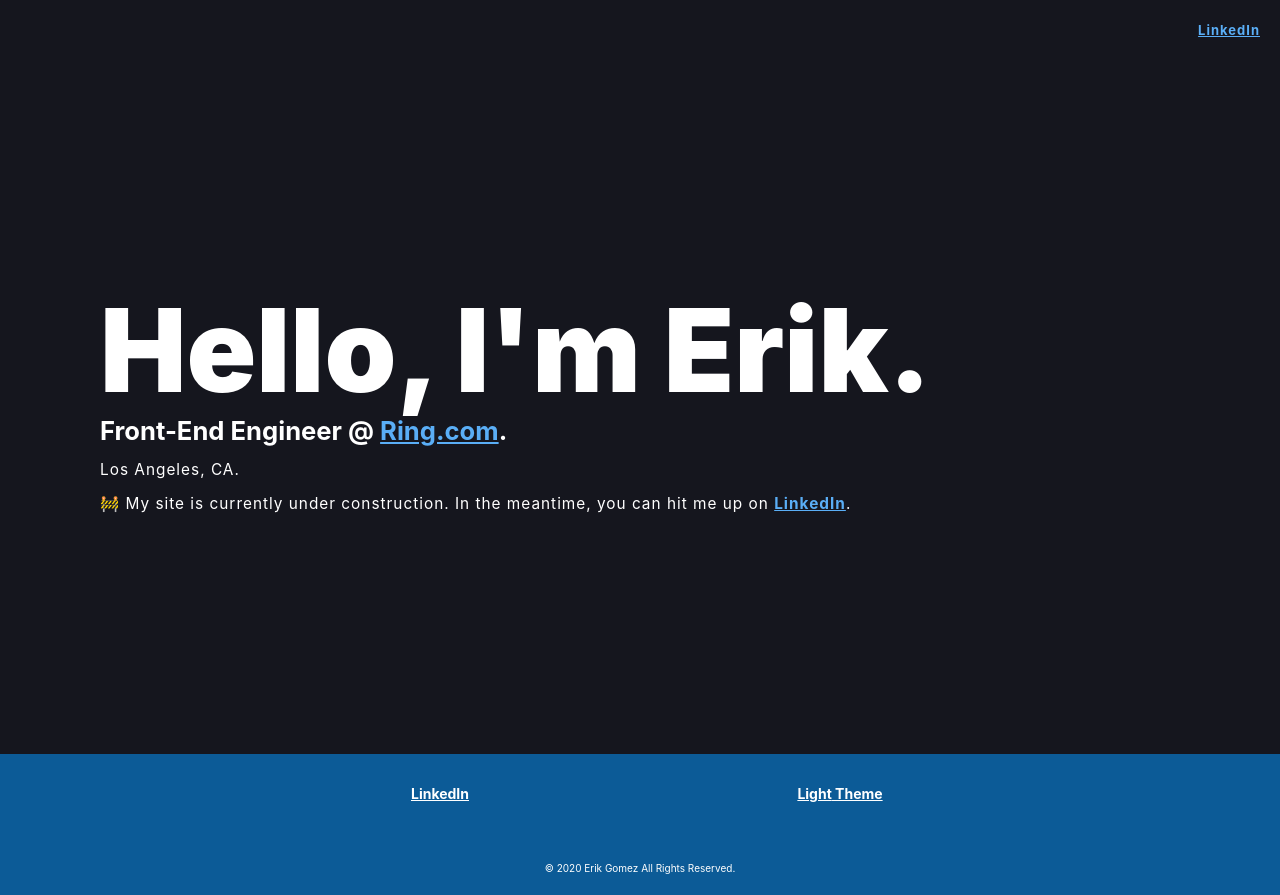
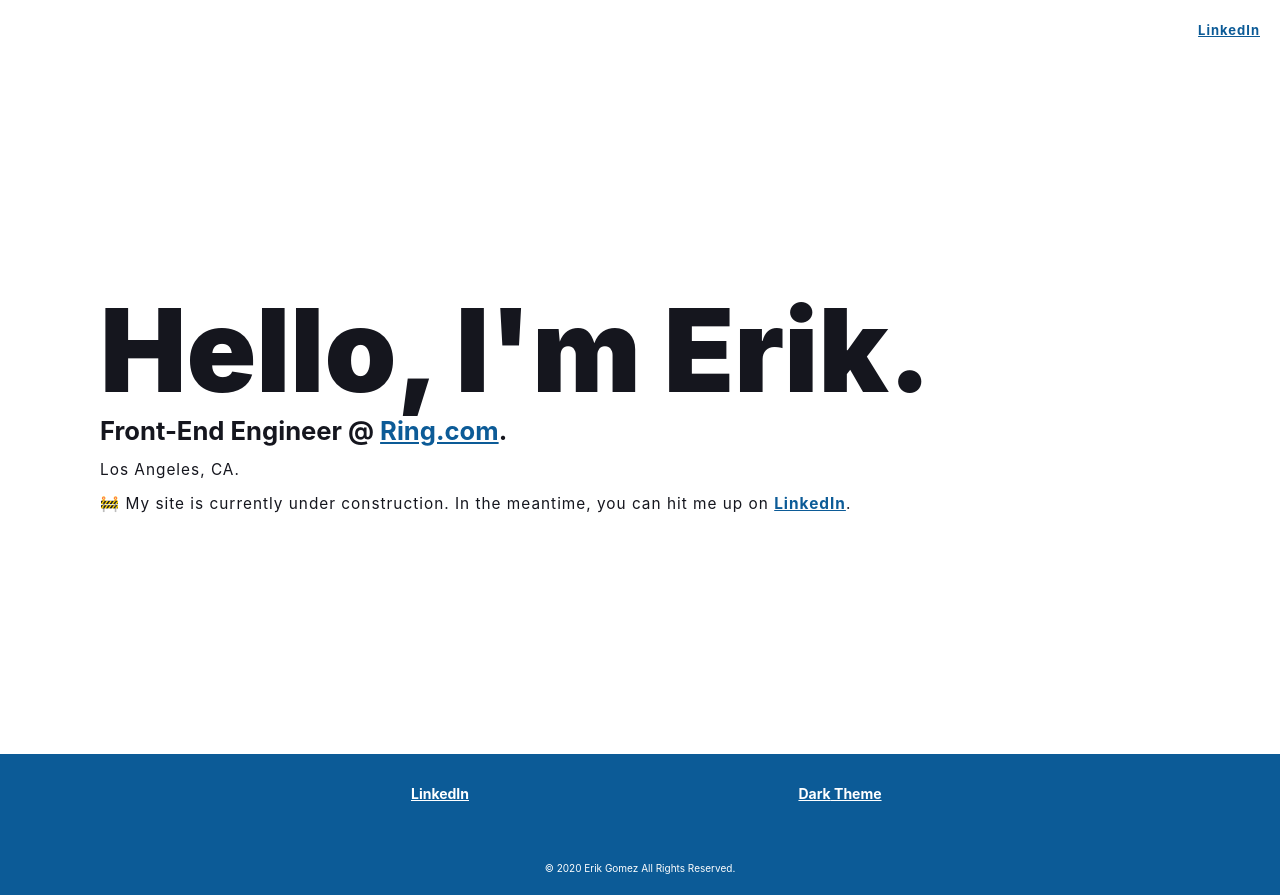
Before and after one commit to erkgmz/react-next, a Next.js app: page / in a window 1280 px wide. Built offline with nearby package versions, Linux system fonts and the light colour scheme.

Commit message:
fixes theme rendering issue

```diff
--- a/components/header.tsx
+++ b/components/header.tsx
@@ -2,7 +2,7 @@ import { COLORS } from '../constants/colors';
 import useTheme from '../hooks/useTheme';
 
 const Header = (): JSX.Element => {
-  const [theme] = useTheme();
+  const [theme, setTheme] = useTheme();
 
   return (
     <header>
--- a/constants/colors.tsx
+++ b/constants/colors.tsx
@@ -1,4 +1,13 @@
-export const COLORS = {
+interface IColors {
+  BLACK: '#15161E';
+  FOOTER_BG_COLOR: '#0C5B97';
+  LINK_BLUE_ON_LIGHT: '#0C5B97';
+  LINK_BLUE_ON_DARK: '#5AAEF6';
+  WHITE: '#FFFFFF';
+  GOLD: '#D4AF37';
+}
+
+export const COLORS: IColors = {
   BLACK: '#15161E',
   FOOTER_BG_COLOR: '#0C5B97',
   LINK_BLUE_ON_LIGHT: '#0C5B97',
--- a/context/ThemeProvider.tsx
+++ b/context/ThemeProvider.tsx
@@ -5,7 +5,7 @@ export const ThemeContext = React.createContext([{}, () => {}]);
 export const ThemeContextProvider = (props: { children: ReactNode }) => {
   const [currentHour, setCurrentHour] = useState(new Date().getHours());
   const isLightRange = currentHour >= 7 && currentHour <= 18;
-  const [theme, setTheme] = useState(isLightRange ? 'light' : 'dark');
+  const [theme, setTheme] = useState('light');
 
   useEffect(() => {
     // initial theme set
```
